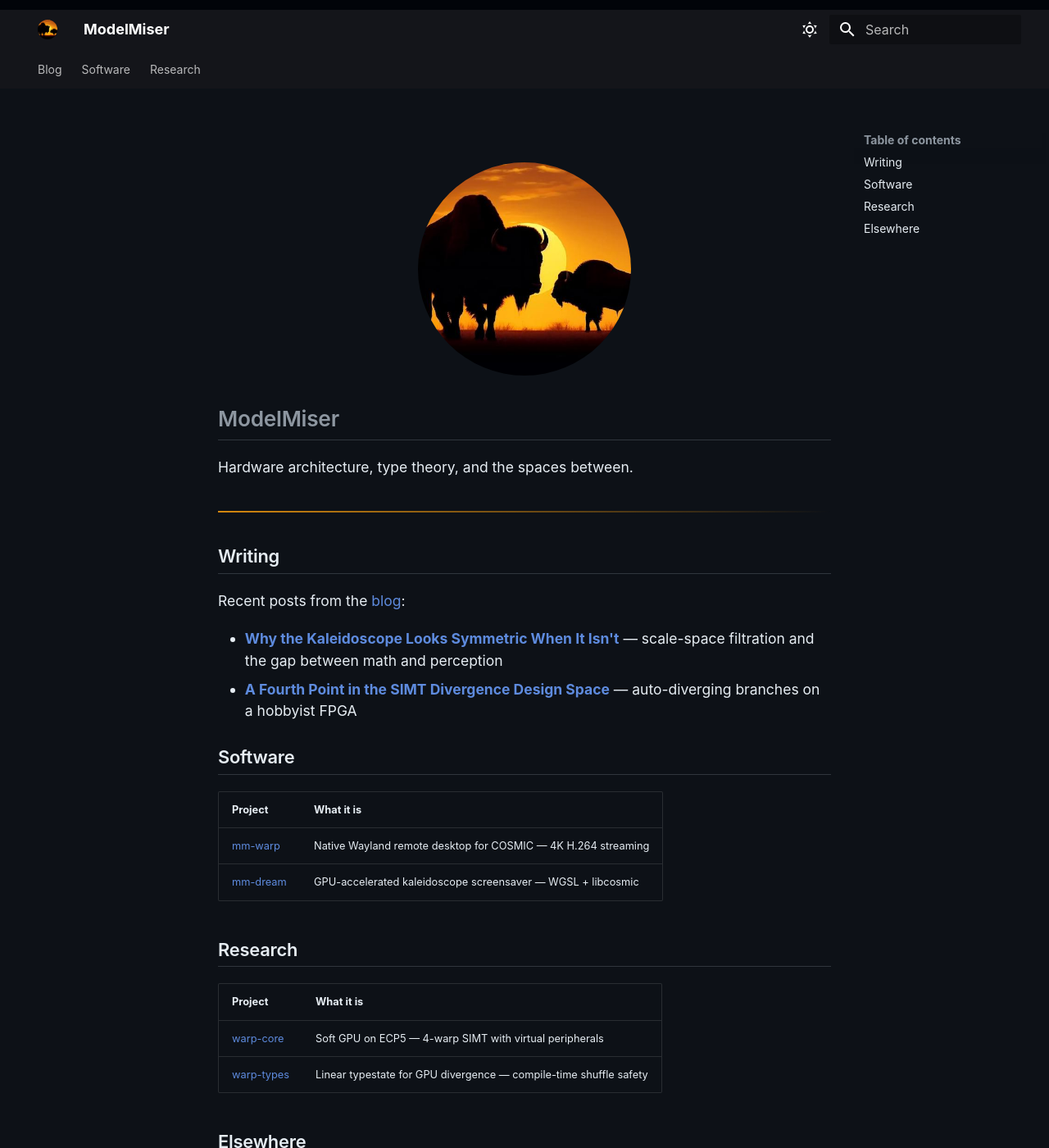
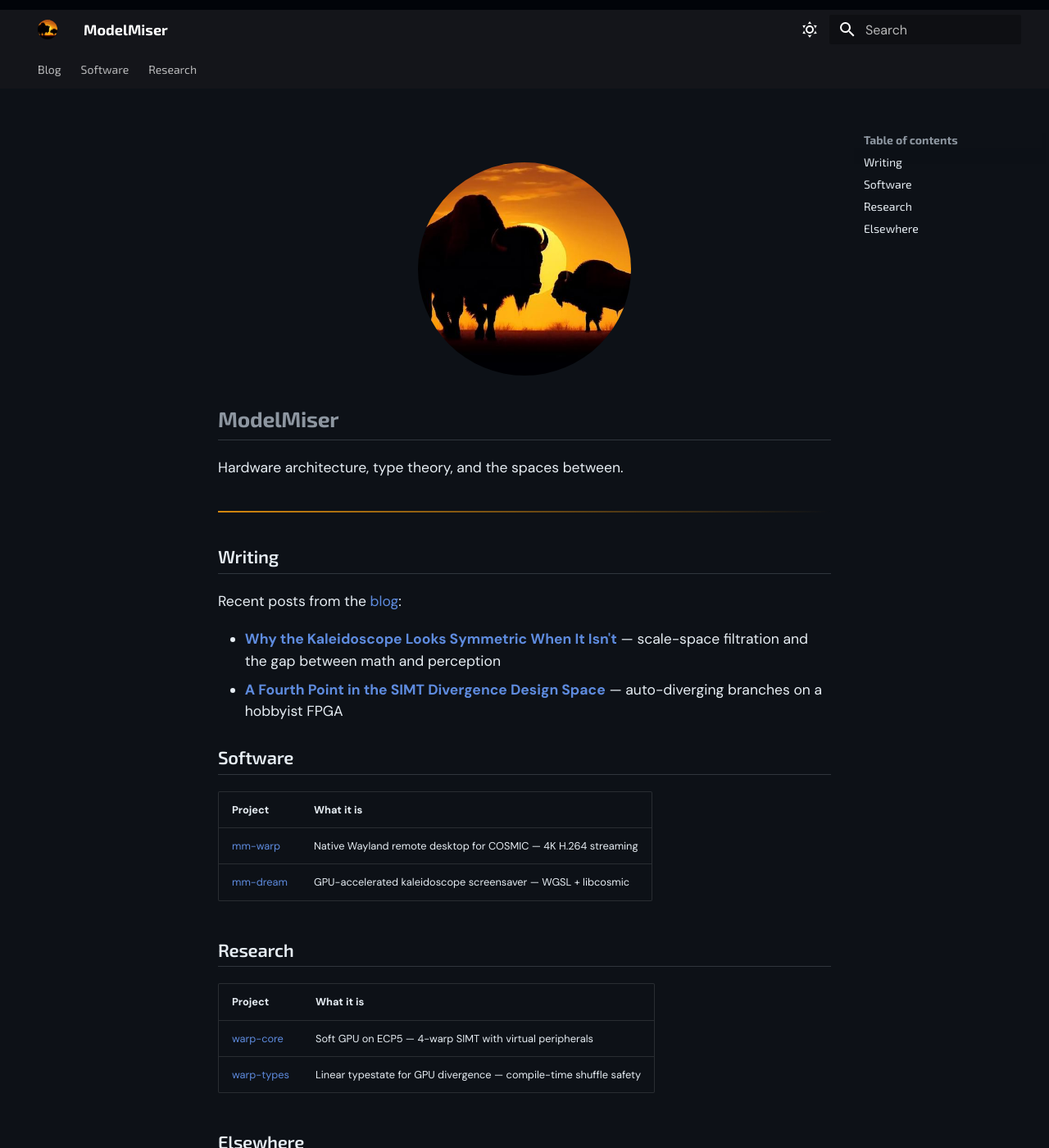
Before and after one commit to modelmiser/modelmiser, an MkDocs documentation site: the page built from docs/index.md, in a window 1280 px wide and 1400 px high. Shown: the whole window at 82% size. Built offline with MkDocs 1.6.1 and Material for MkDocs 9.7.7, drawn with Linux system fonts in a browser that asks for light colours.

Commit message:
style: Exo 2 headings/nav, DM Sans body, JetBrains Mono code, fix code block bleed
- Exo 2 for h1-h3, header, sidebar nav, tabs, footer
- DM Sans body text via Material theme font config
- JetBrains Mono for code blocks
- Remove negative margin on pre blocks (black side bars)
- Remove manual font variable overrides, let Material handle wiring

Co-Authored-By: Claude Opus 4.6 (1M context) <noreply@anthropic.com>

```diff
--- a/docs/stylesheets/blog.css
+++ b/docs/stylesheets/blog.css
@@ -4,12 +4,10 @@
    ========================================================================== */
 
 /* --------------------------------------------------------------------------
-   Font stack — Segoe UI with sensible fallbacks
+   Colors
    -------------------------------------------------------------------------- */
 
 :root {
-  --md-text-font: -apple-system, BlinkMacSystemFont, "Segoe UI", "Noto Sans", Helvetica, Arial, sans-serif;
-  --md-code-font: ui-monospace, SFMono-Regular, "SF Mono", Menlo, Consolas, "Liberation Mono", monospace;
   --mm-amber: #d4880f;
   --mm-amber-light: #e8a020;
   --mm-amber-dim: #8b5e0f;
@@ -49,9 +47,21 @@
   line-height: 1.5;            /* GitHub normal */
 }
 
-/* Headings: GitHub Primer scale (markdown rendering) */
+/* Headings: Exo 2 everywhere */
+.md-typeset h1,
+.md-typeset h2,
+.md-typeset h3,
+.md-header__title,
+.md-nav__title,
+.md-nav__link,
+.md-tabs__link,
+.md-footer-nav__title,
+.md-sidebar__scrollwrap .md-nav__item {
+  font-family: "Exo 2", sans-serif;
+}
+
 .md-typeset h1 {
-  font-weight: 600;
+  font-weight: 700;
   font-size: 1.5em;
   line-height: 1.25;
   margin-top: 1.5rem;
@@ -107,9 +117,7 @@
 }
 
 .md-typeset pre {
-  margin: 1.5rem -1rem;       /* code blocks bleed wider than prose */
-  padding-left: 1rem;
-  padding-right: 1rem;
+  margin: 1.5rem 0;
   border-radius: 6px;
   border-top: 2px solid var(--mm-amber-dim);
 }
--- a/mkdocs.yml
+++ b/mkdocs.yml
@@ -26,7 +26,9 @@ theme:
         name: Switch to dark mode
   logo: assets/logo.jpeg
   favicon: assets/logo.jpeg
-  font: false
+  font:
+    text: DM Sans
+    code: JetBrains Mono
 
 plugins:
   - search
--- a/overrides/main.html
+++ b/overrides/main.html
@@ -1,4 +1,8 @@
 {% extends "base.html" %}
+
+{% block extrahead %}
+  <link href="https://fonts.googleapis.com/css2?family=Exo+2:wght@400;500;600;700&display=swap" rel="stylesheet">
+{% endblock %}
 
 {% block announce %}
 {% endblock %}
```
